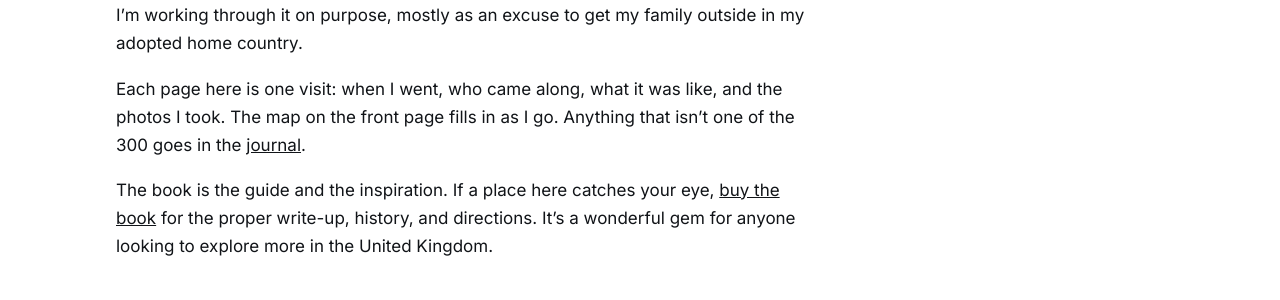
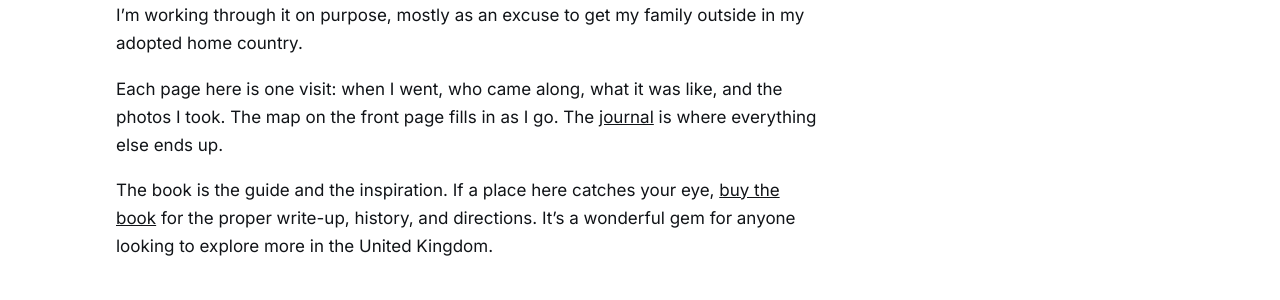
Before and after one commit to tchingos/weird300, a Jekyll site: the page built from about.md, in a window 1280 px wide and 1391 px high. Shown: the part 937-1237 px from the top of the window. Built offline with Jekyll 4.4.1, drawn with Linux system fonts in a browser that asks for light colours.

Commit message:
Reword the journal line on About
Co-Authored-By: Claude Opus 5 <noreply@anthropic.com>
Claude-Session: https://claude.ai/code/session_01HUfvSrLnbopvKaapkSkkdz

```diff
--- a/about.md
+++ b/about.md
@@ -17,7 +17,7 @@ In 2026 Dave Hamilton published *Weird Guide Britain: An Atlas of 300 Curious Co
 
 This site is my record of going to them. I found the first few by accident, on a boat trip, at a playground, and on the way to a concert. [The book arrived in October 2026]({{ '/journal/the-book-arrives/' | relative_url }}). Now I’m working through it on purpose, mostly as an excuse to get my family outside in my adopted home country.
 
-Each page here is one visit: when I went, who came along, what it was like, and the photos I took. The map on the front page fills in as I go. Anything that isn’t one of the 300 goes in the [journal]({{ '/journal/' | relative_url }}).
+Each page here is one visit: when I went, who came along, what it was like, and the photos I took. The map on the front page fills in as I go. The [journal]({{ '/journal/' | relative_url }}) is where everything else ends up.
 
 The book is the guide and the inspiration. If a place here catches your eye, [buy the book](https://wildthingspublishing.com/product/weird-guide-britain/){:target="_blank" rel="noopener"} for the proper write-up, history, and directions. It’s a wonderful gem for anyone looking to explore more in the United Kingdom.
 
```
